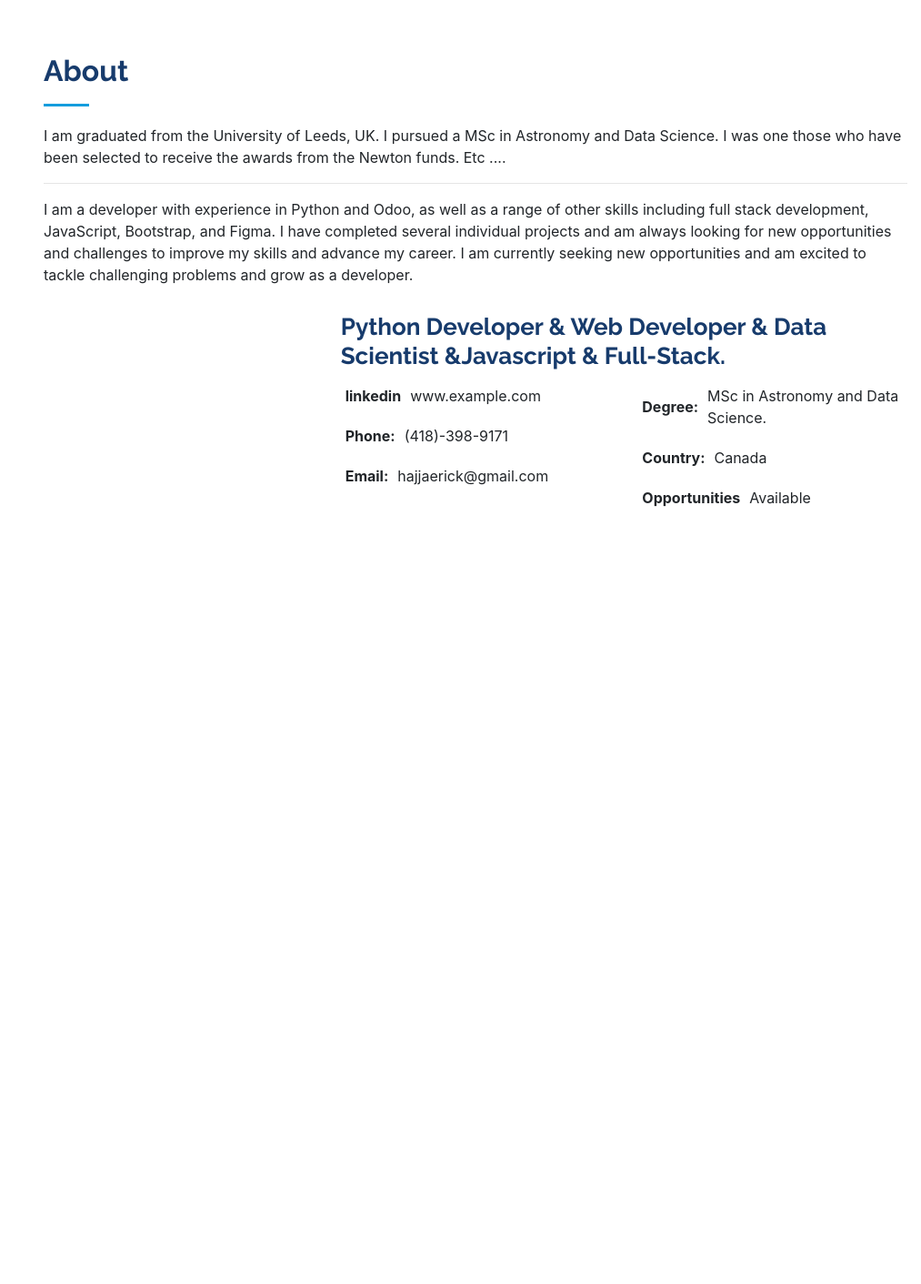
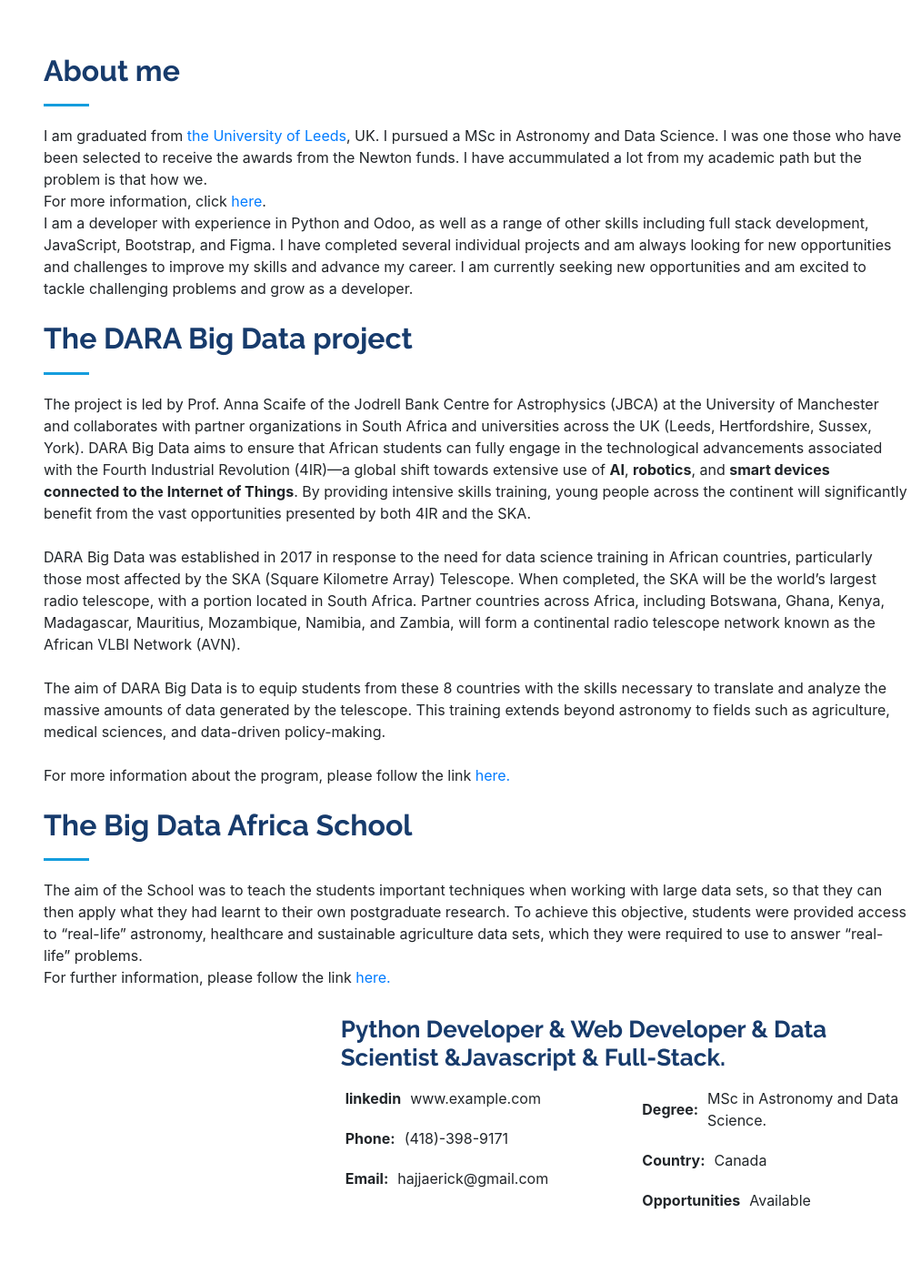
Before and after one commit to ErickRandria/django_portfolio_project, a Django app: page / in a window 1280 px wide. Shown: the part 801-2212 px from the top of the page at 91% size, without its empty margins (267-1280 px from the left). Before the commit the page ends 1358 px from the top, so only its background shows below. Run offline with Django 4.2, Linux system fonts and the light colour scheme.

Commit message:
Adding changes

```diff
--- a/portfolio_project/portfolio/static/css/styles.css
+++ b/portfolio_project/portfolio/static/css/styles.css
@@ -238,7 +238,7 @@ body {
   #hero {
     width: 100%;
     height: 100vh;
-    background: url("../images/Big_profile.jpeg") top center;
+    background: url("../images/Big_profile.jpg") top center;
     background-size: cover;
   }
 
--- a/portfolio_project/portfolio/templates/portfolio/home.html
+++ b/portfolio_project/portfolio/templates/portfolio/home.html
@@ -87,7 +87,7 @@
         <div class="hero-container" data-aos="fade-in">
         <h1>Erick H. Randriamanantena</h1>
         <p>I'm <span class="typed"
-            data-typed-items="Python Developer, Data Scientist, Full-Stack Developer, Freelancer"></span></p>
+            data-typed-items="Python Developer, Data Scientist, Software engineer, Full-Stack Developer, Freelancer"></span></p>
         </div>
 
     </section><!-- End Hero -->
@@ -98,17 +98,57 @@
             <div class="container">
 
             <div class="section-title">
-                <h2>About</h2>
+                <h2>About me</h2>
                 <p>
-                    I am graduated from the University of Leeds, UK. I pursued a MSc in Astronomy and Data Science. I was one those who have been
-                    selected to receive the awards from the Newton funds. Etc ....
+                    I am graduated from <a href="https://www.leeds.ac.uk/">the University of Leeds</a>, UK. I pursued a MSc in Astronomy and Data Science. I was one those who have been
+                    selected to receive the awards from the Newton funds. I have accummulated a lot from my academic path but the problem is that how we.
                 </p>
-                <hr>
+                <p>
+                    <p>For more information, click <a href="https://www.darabigdata.com/haja-randriamanantena">here</a>.</p>
+                </p>
                 <p>
                     I am a developer with experience in Python and Odoo, as well as a range of other skills including full
                     stack development, JavaScript, Bootstrap, and Figma. I have completed several individual projects and am
                     always looking for new opportunities and challenges to improve my skills and advance my career. I am
                     currently seeking new opportunities and am excited to tackle challenging problems and grow as a developer.
+                </p>
+                <br>
+                <h2>The DARA Big Data project</h2>
+                <p>
+                    The project is led by Prof. Anna Scaife of the Jodrell Bank Centre for Astrophysics (JBCA) at the University
+                    of Manchester and collaborates with partner organizations in South Africa and universities across the UK (Leeds,
+                    Hertfordshire, Sussex, York). DARA Big Data aims to ensure that African students can fully engage in the technological
+                    advancements associated with the Fourth Industrial Revolution (4IR)—a global shift towards extensive use of <strong>AI</strong>,
+                    <strong>robotics</strong>, and <strong>smart devices connected to the Internet of Things</strong>. By providing intensive skills training, young people
+                    across the continent will significantly benefit from the vast opportunities presented by both 4IR and the SKA.
+                </p>
+                <br>
+                <p>
+                    DARA Big Data was established in 2017 in response to the need for data science training in African countries, particularly
+                    those most affected by the SKA (Square Kilometre Array) Telescope. When completed, the SKA will be the world’s largest radio
+                    telescope, with a portion located in South Africa. Partner countries across Africa, including Botswana, Ghana, Kenya, Madagascar,
+                    Mauritius, Mozambique, Namibia, and Zambia, will form a continental radio telescope network known as the African VLBI Network (AVN).
+                </p>
+                <br>
+                <p>
+                    The aim of DARA Big Data is to equip students from these 8 countries with the skills necessary to translate and analyze the
+                    massive amounts of data generated by the telescope. This training extends beyond astronomy to fields such as agriculture,
+                    medical sciences, and data-driven policy-making.
+                </p>
+                <br>
+                <p>
+                    For more information about the program, please follow the link <a href="https://www.darabigdata.com/contact">here.</a>
+                </p>
+                <br>
+                <h2>The Big Data Africa School</h2>
+                <p>
+                    The aim of the School was to teach the students important techniques when working with large data sets, so that
+                    they can then apply what they had learnt to their own postgraduate research. To achieve this objective, students
+                    were provided access to “real-life” astronomy, healthcare and sustainable agriculture data sets, which they were
+                    required to use to answer “real-life” problems.
+                </p>
+                <p>
+                    For further information, please follow the link <a href="https://www.sarao.ac.za/media-releases/sarao-upskilling-africas-bright-young-minds-in-big-data/">here.</a>
                 </p>
             </div>
 
```
Also changed, not shown: portfolio_project/portfolio/static/images/Big_profile2.jpg (added), 1 other file.
